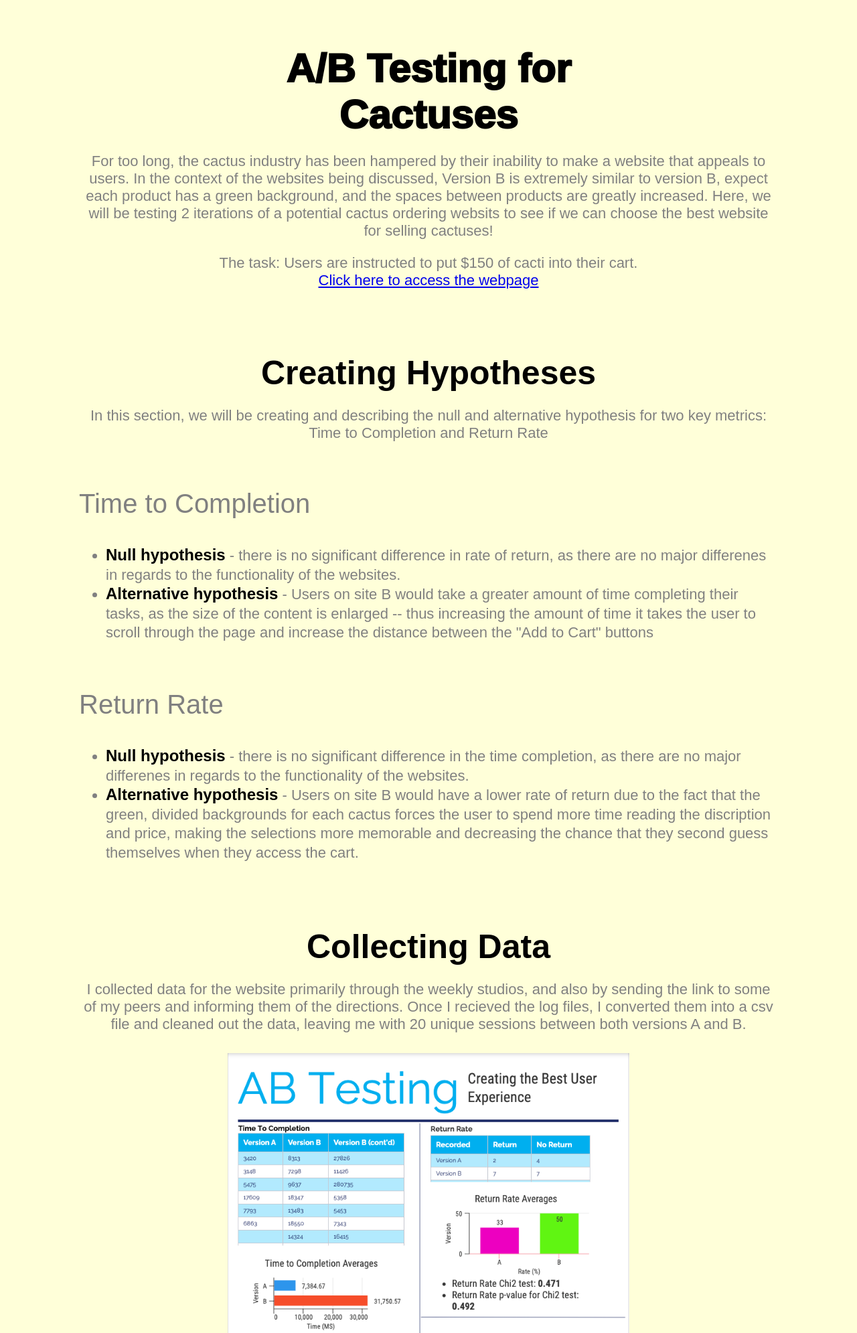
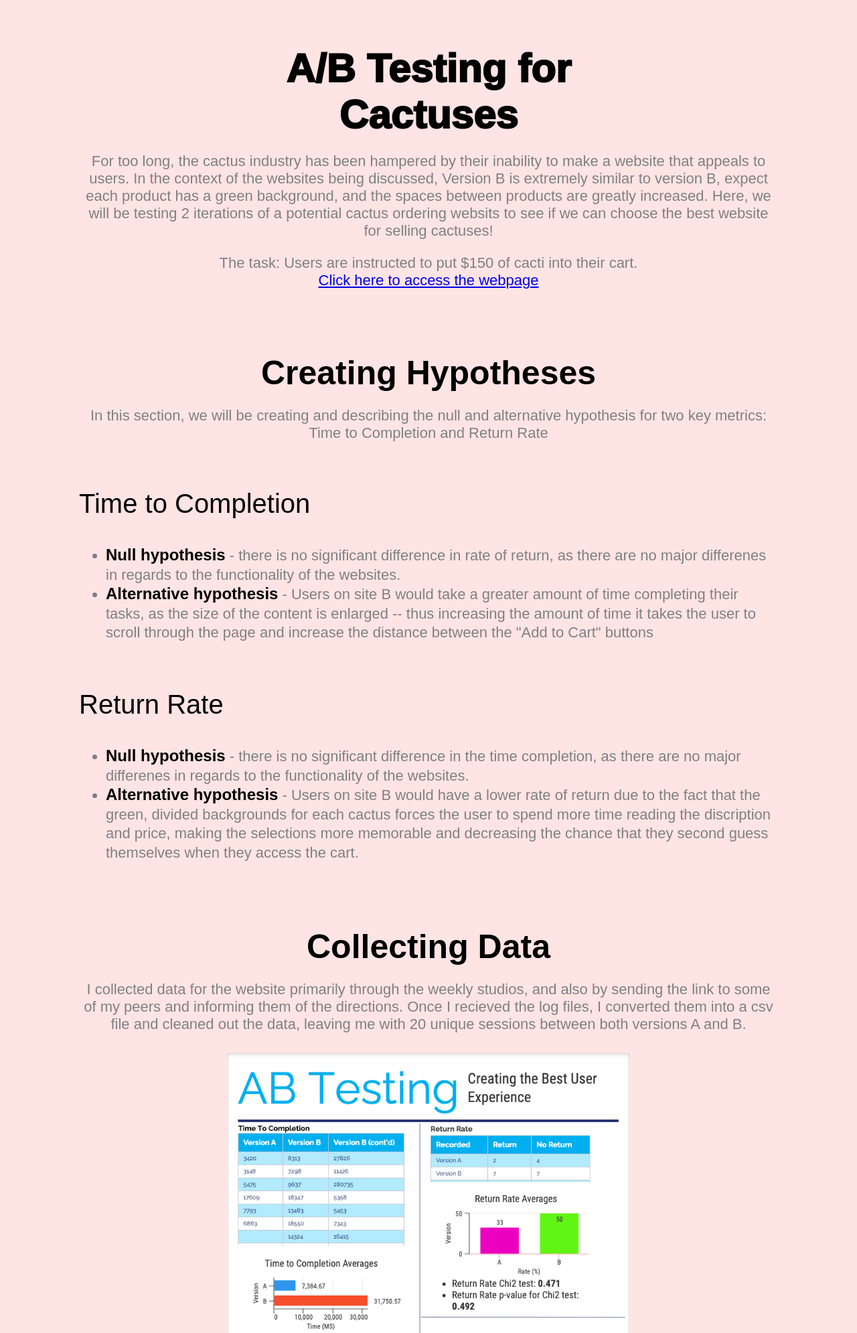
Before and after one commit to pkurani/ABTestingAssignment, a PHP site: page / in a window 1280 px wide. Shown: the top 1991 px of the page at 67% size. Run offline with PHP 8.4, Linux system fonts and the light colour scheme.

Commit message:
Update index.css

```diff
--- a/index.css
+++ b/index.css
@@ -1,6 +1,6 @@
 /* Put your style information here! */
 body {
-    background-color: #ffffd9;
+    background-color: #FFE4E4;
       font-family: arial;
       font-weight: 300;
       font-size: 22px;
@@ -43,6 +43,7 @@ h1 {
     width: 50%;
     font-weight: 450;
     font-size: 40px;
+    color: black!important;
   }
 
   .section {
```
